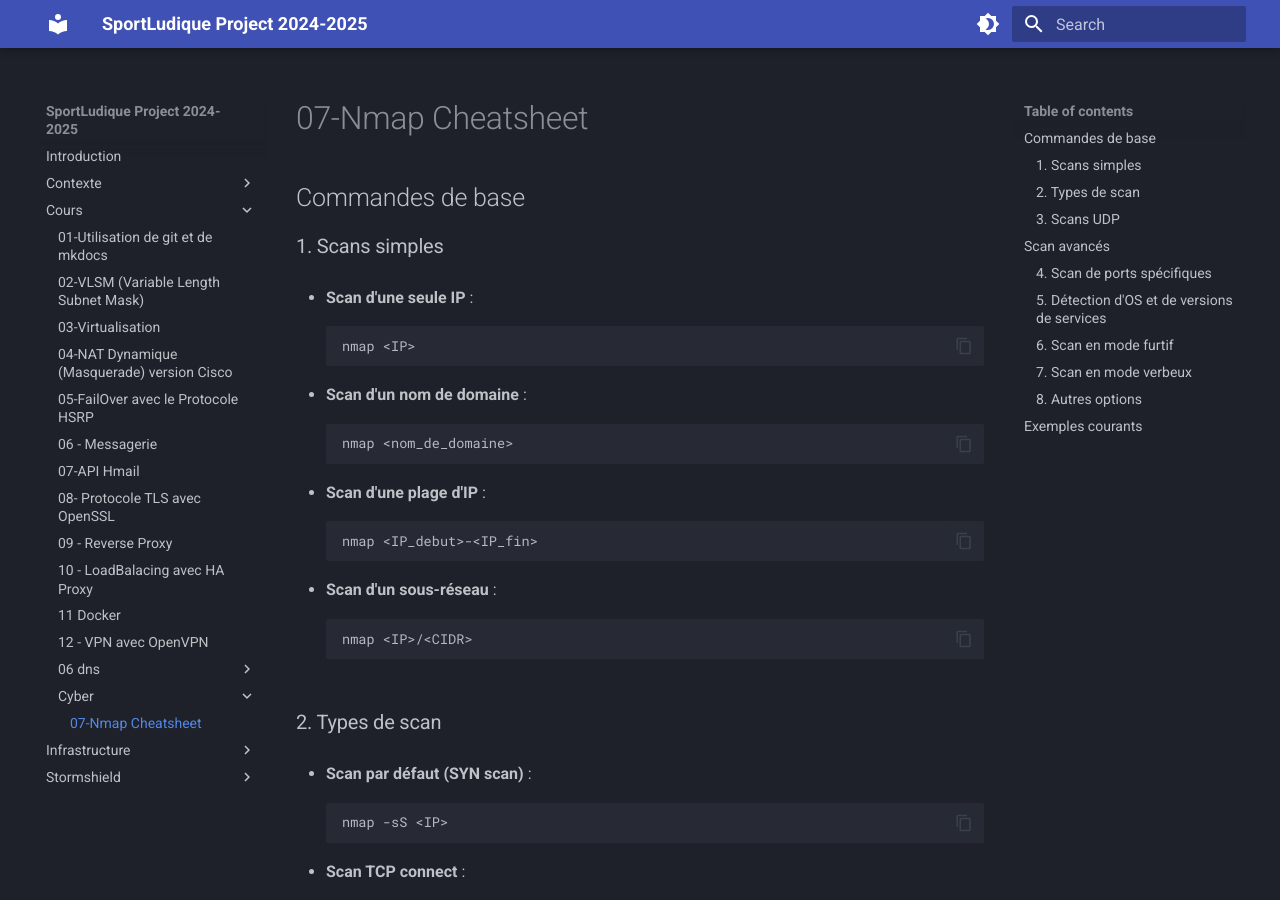
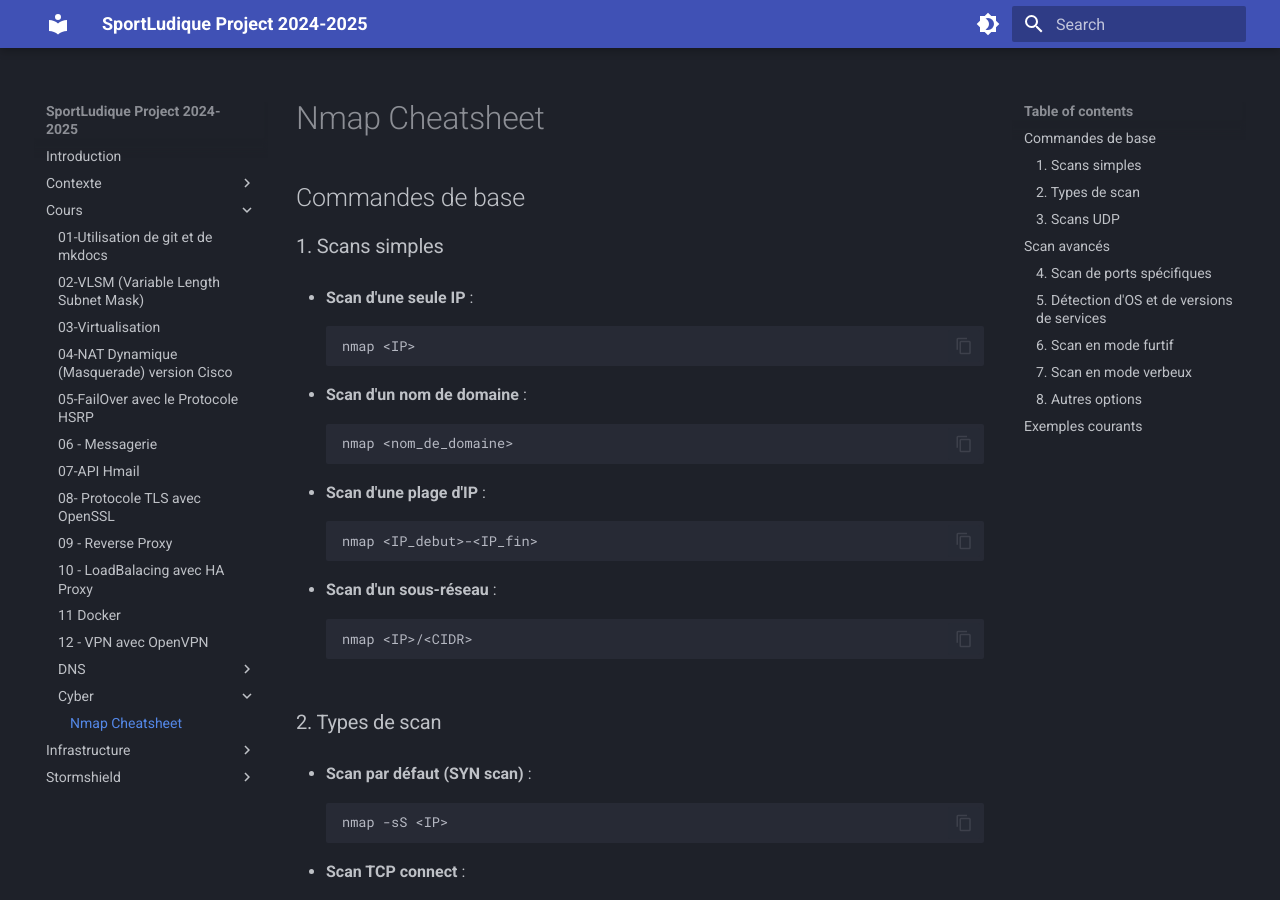
Before and after one commit to lmeryFulbert/SportLudique2024-2025, an MkDocs documentation site: the page built from docs/cours/cyber/nmap_cheatsheet.md, in a window 1280 px wide and 900 px high. Built offline with MkDocs 1.6.1 and Material for MkDocs 9.7.7, drawn with Linux system fonts in a browser that asks for light colours.

Commit message:
modif structure

```diff
--- a/docs/cours/cyber/nmap_cheatsheet.md
+++ b/docs/cours/cyber/nmap_cheatsheet.md
@@ -1,5 +1,5 @@
 
-# 07-Nmap Cheatsheet
+# Nmap Cheatsheet
 
 ## Commandes de base
 
```
Also changed, not shown: docs/cours/DNS/dns.md (renamed from docs/cours/06-dns/dns.md), docs/cours/DNS/unbound.md (renamed from docs/cours/06-dns/unbound.md).
